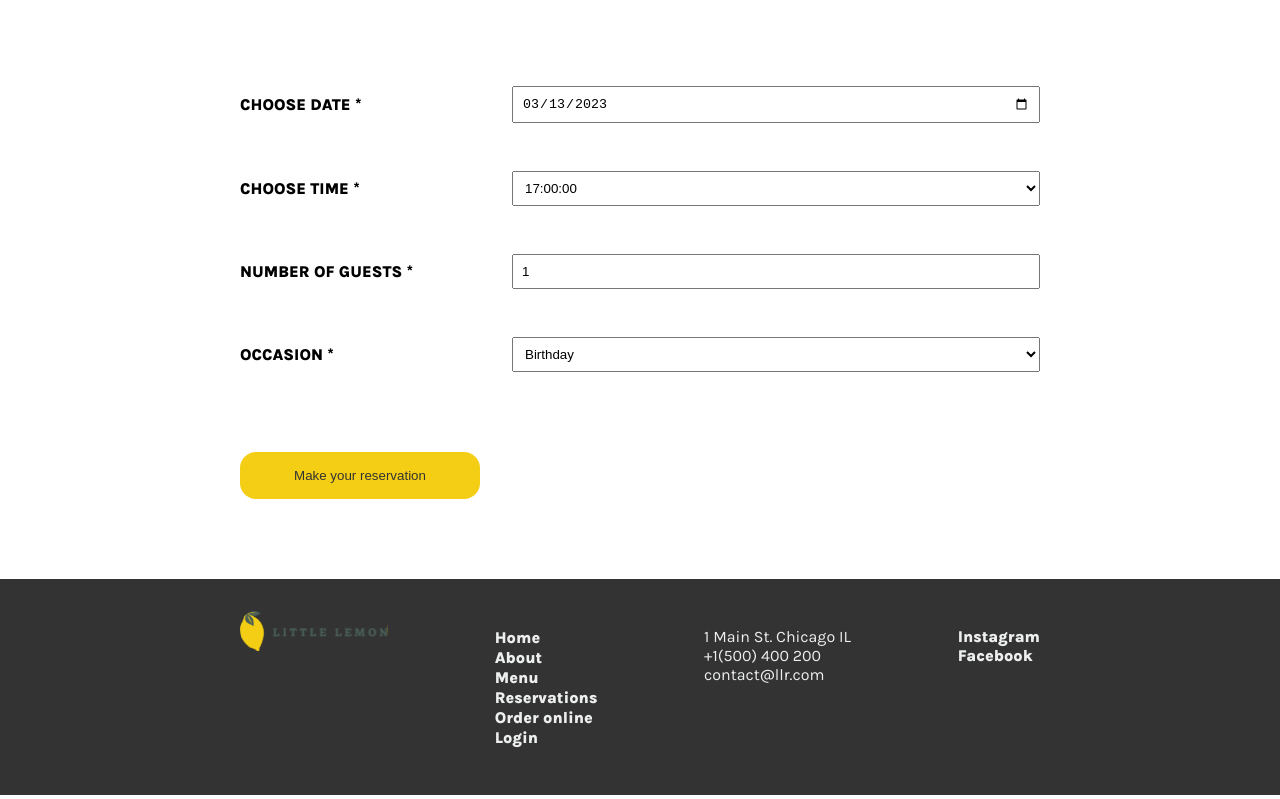
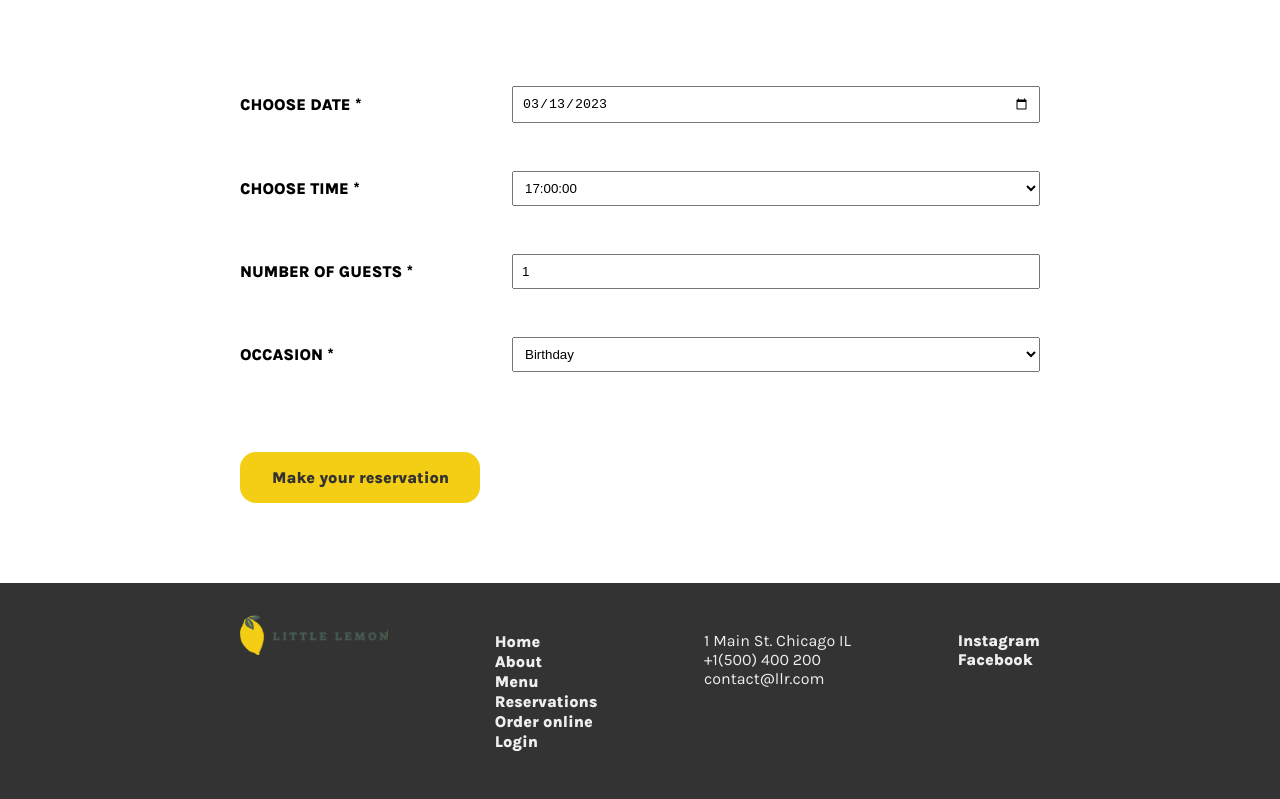
Before and after one commit to trberrido/capstone, a React (Create React App) app: page /booking in a window 1280 px wide. Shown: the part 583-1382 px from the top of the page. Built offline with nearby package versions, Linux system fonts and the light colour scheme; a web font is replaced by a local one.

Commit message:
if submit API return === true, navigaute to confirmed component page

```diff
--- a/src/components/BookingForm.jsx
+++ b/src/components/BookingForm.jsx
@@ -1,9 +1,7 @@
 import { useState } from "react";
 import './bookingform.css';
 
-import { submitAPI } from '../api/api.js'
-
-const BookingForm = ({ availableTimes, dispatch, date }) => {
+const BookingForm = ({ availableTimes, dispatch, date, submitForm }) => {
 
 	const occasionOptions = [
 		'Birthday', 'Anniversary'
@@ -16,16 +14,16 @@ const BookingForm = ({ availableTimes, dispatch, date }) => {
 		occasion: occasionOptions[0]
 	});
 
-	const handleSubmit = (e) => {
-		e.preventDefault();
-		submitAPI(new FormData(e.target))
-	}
-
 	const handleInput = (e) => {
 		setFormData({...formData, [e.target.name]: e.target.value})
 		if (e.target.name === 'date'){
 			dispatch({type: 'setDate', date: e.target.value});
 		}
+	}
+
+	const handleSubmit = (e) => {
+		e.preventDefault();
+		submitForm(new FormData(e.target))
 	}
 
 	return (
--- a/src/components/BookingPage.jsx
+++ b/src/components/BookingPage.jsx
@@ -2,7 +2,7 @@ import BookingForm from './BookingForm'
 import './bookingpage.css'
 import img from '../assets/restaurantchef.jpg';
 
-const BookingPage = ({availableTimes, dispatch, date}) => {
+const BookingPage = ({availableTimes, dispatch, date, submitForm}) => {
 	return (<>
 		<div className='booking-header'>
 			<div className='content-column booking-content'>
@@ -10,7 +10,7 @@ const BookingPage = ({availableTimes, dispatch, date}) => {
 				<img alt='' src={img} className='booking-header__img'/>
 			</div>
 		</div>
-		<BookingForm dispatch={dispatch} date={date} availableTimes={availableTimes} />
+		<BookingForm dispatch={dispatch} submitForm={submitForm} date={date} availableTimes={availableTimes} />
 	</>);
 }
 
--- /dev/null
+++ b/src/components/ConfirmedBooking.jsx
@@ -0,0 +1,13 @@
+import Button from "./Button";
+
+const ConfirmedBooking = () => {
+	return (<>
+		<div className="content-column">
+			<h1 style={{margin: '5rem 0'}}>Thank you !</h1>
+			<p style={{marginBottom: '5rem'}}>Your reservation is made !</p>
+			<Button href="/" label="Back to home page" />
+		</div>
+	</>);
+}
+
+export default ConfirmedBooking;
--- a/src/components/Main.jsx
+++ b/src/components/Main.jsx
@@ -1,20 +1,39 @@
 import HomePage from "./HomePage";
 import BookingPage from './BookingPage';
 
-import { useReducer } from "react";
-import {Routes, Route } from 'react-router-dom'
+import { useEffect, useReducer, useState } from "react";
+import {Routes, Route, useNavigate } from 'react-router-dom'
 
 import { updateTimes, initializeTimes } from "../api/utils.js";
+import { submitAPI } from '../api/api.js'
+import NotFoundPage from "./NotFoundPage";
+import ConfirmedBooking from "./ConfirmedBooking";
 
 const Main = () => {
 
 	const today = new Date();
 	const [availableTimes, dispatch] = useReducer(updateTimes, initializeTimes(today));
+	const navigate = useNavigate();
+
+	const [isFormValide, setIsFormValide] = useState(false);
+
+	const submitForm = (formData) => {
+		setIsFormValide(submitAPI(formData))
+	}
+
+	useEffect(() => {
+		if (isFormValide){
+			setIsFormValide(false);
+			navigate("/confirmation");
+		}
+	}, [isFormValide, navigate])
 
 	return (<main>
 		<Routes>
 			<Route path="/" element={<HomePage />}></Route>
-			<Route path="/booking" element={<BookingPage date={today} availableTimes={availableTimes} dispatch={dispatch} />}></Route>
+			<Route path="/booking" element={<BookingPage submitForm={submitForm} date={today} availableTimes={availableTimes} dispatch={dispatch} />}></Route>
+			<Route path="/confirmation" element={<ConfirmedBooking />} />
+			<Route path='*' element={<NotFoundPage />} />
 		</Routes>
 	</main>)
 }
--- /dev/null
+++ b/src/components/NotFoundPage.jsx
@@ -0,0 +1,12 @@
+import Button from "./Button";
+
+const NotFoundPage = () => {
+	return (<>
+		<div className="content-column">
+			<h1 style={{marginBottom: '3rem'}}>Error 404</h1>
+			<Button href="/" label="Back to home page" />
+		</div>
+	</>)
+}
+
+export default NotFoundPage;
--- a/src/components/bookingform.css
+++ b/src/components/bookingform.css
@@ -39,4 +39,7 @@ input[type='submit']{
 	margin-top: 2rem;
 	display: block;
 	max-width: 15rem;
+	font-weight: 800;
+	font-family: var(--karla);
+	font-size: 1rem;
 }
--- a/src/components/button.css
+++ b/src/components/button.css
@@ -11,4 +11,5 @@
 	background-color: var(--dark);
 	color: var(--s3);
 	transition: background-color .3s;
+	cursor: pointer;
 }
```
